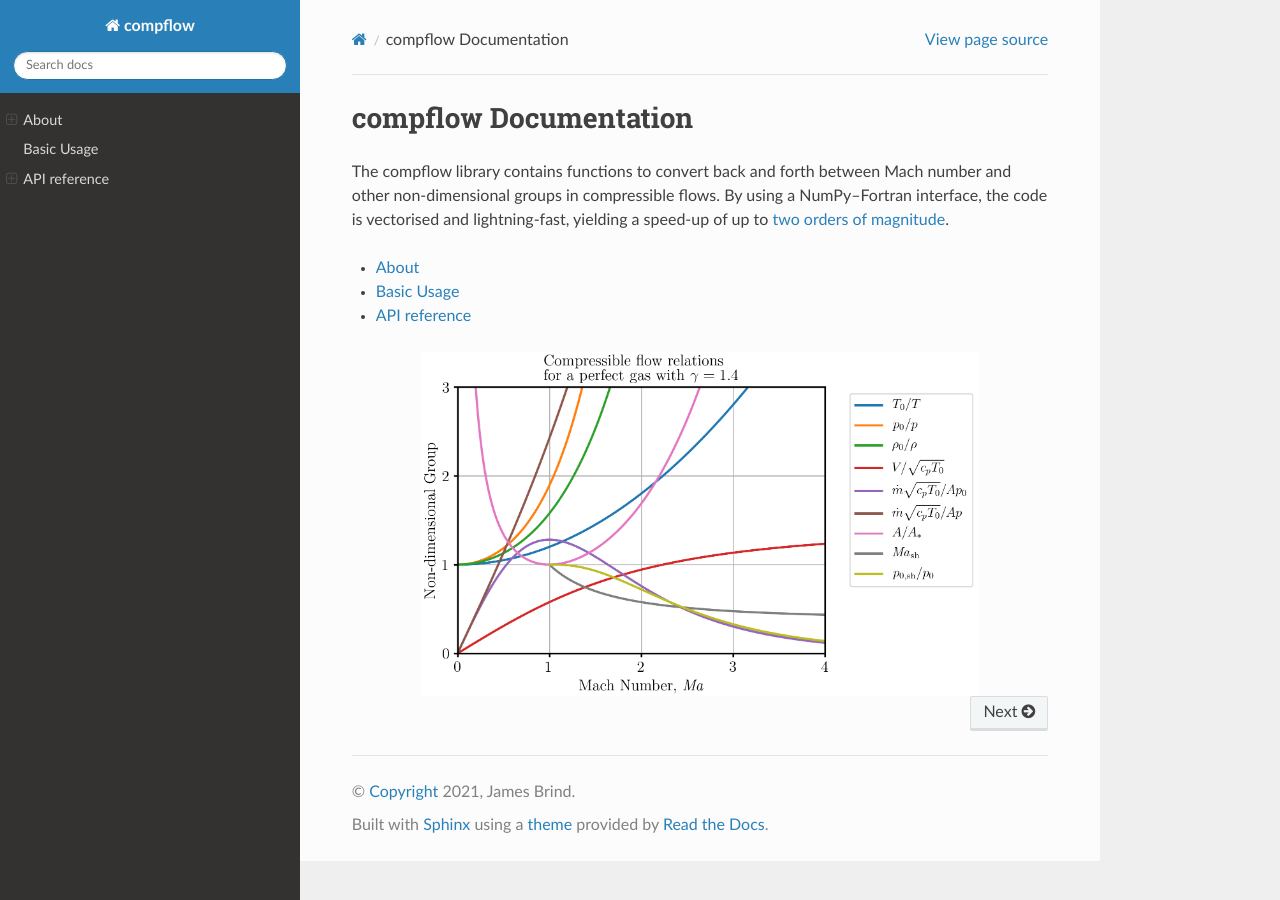
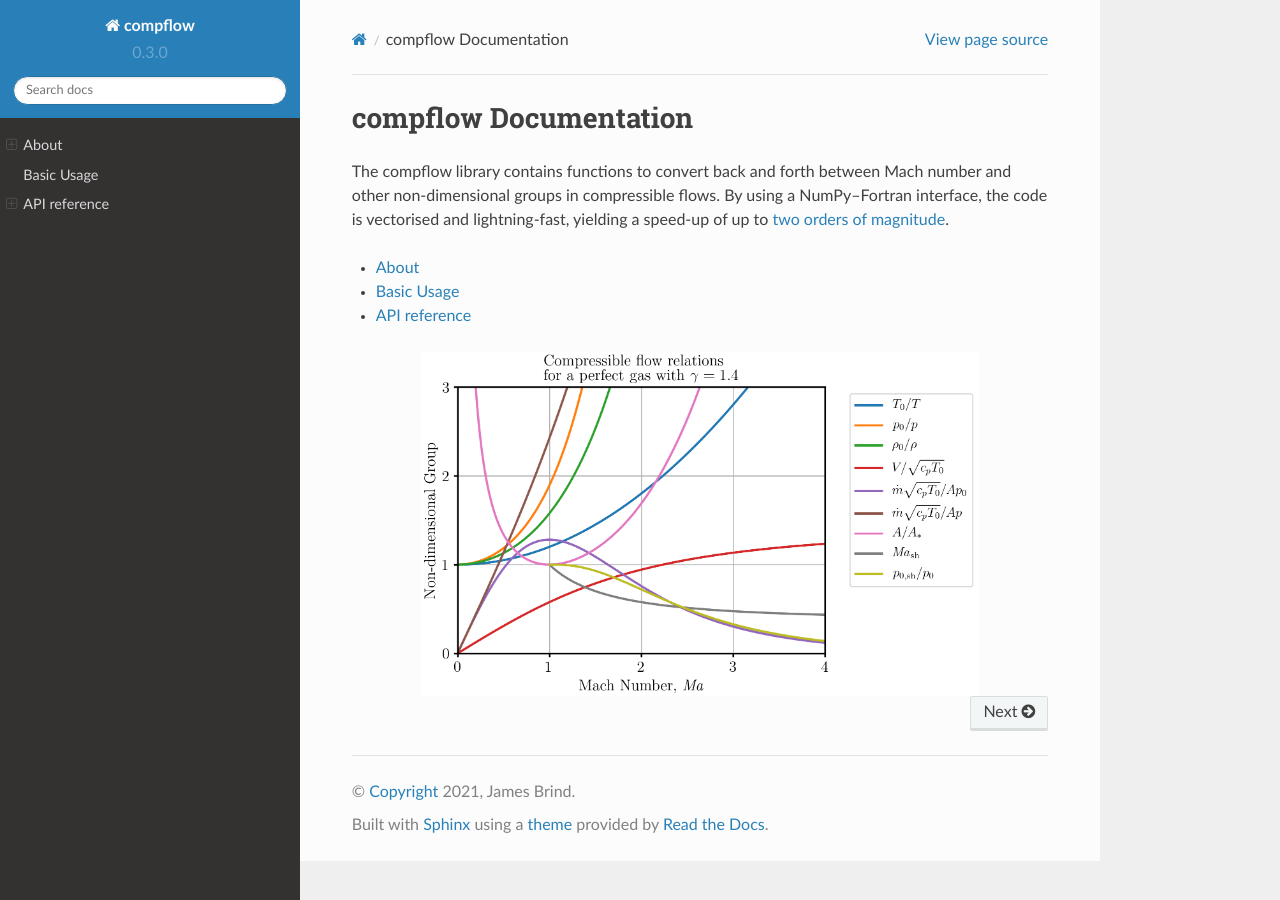
Before and after one commit to jb753/compflow, a Sphinx documentation site: the page built from docs/index.rst, in a window 1280 px wide. Built offline with Sphinx 7.4.7 and the Read the Docs theme 2.0.0, drawn with Linux system fonts in a browser that asks for light colours.

```diff
--- a/docs/conf.py
+++ b/docs/conf.py
@@ -20,6 +20,7 @@
 project = 'compflow'
 copyright = '2021, James Brind'
 author = 'James Brind'
+version = '0.3.0'
 
 
 # -- General configuration ---------------------------------------------------
@@ -32,7 +33,6 @@
     'sphinx.ext.doctest',
     'sphinx.ext.napoleon',
     'autodocsumm',
-    # 'sphinxcontrib.fulltoc',
 ]
 
 # Add any paths that contain templates here, relative to this directory.
```
